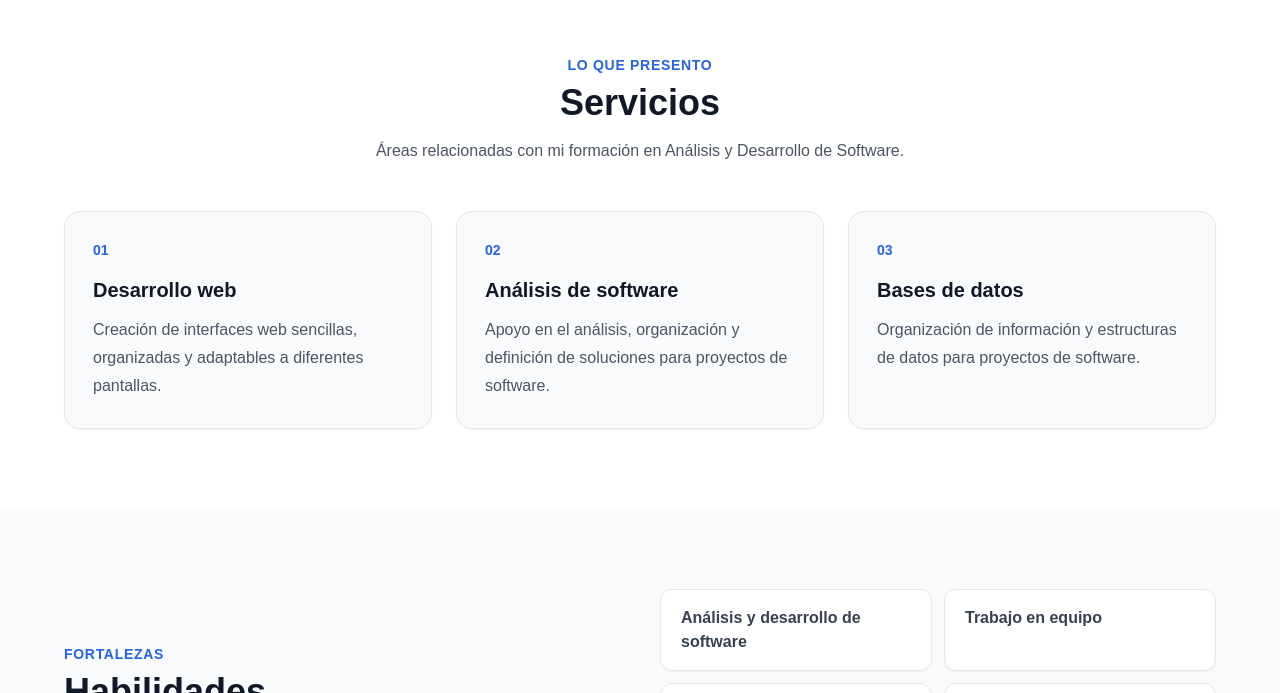
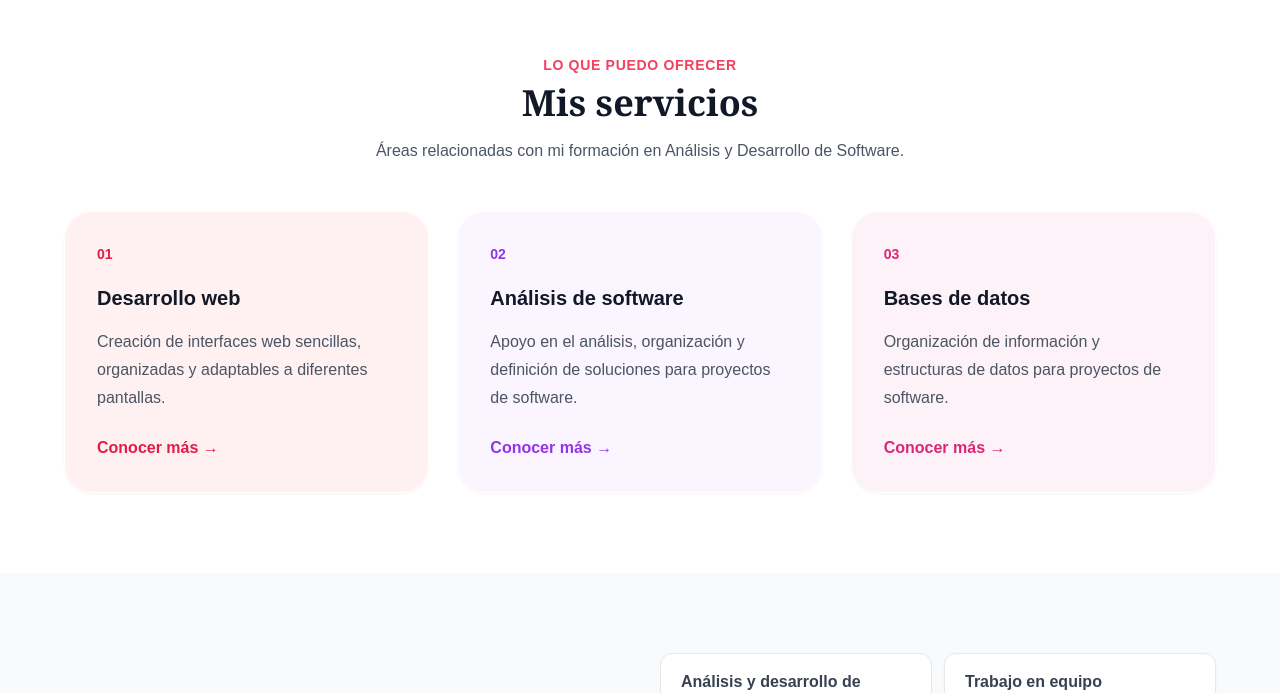
Before and after one commit to hinestrozadayana870-lang/Portafolio, a React (Vite) app: page / in a window 1280 px wide. Shown: the part 840-1533 px from the top of the page. Built offline with nearby package versions, Linux system fonts and the light colour scheme.

Commit message:
Aplicar estilo femenino al portafolio

```diff
--- a/src/components/Servicios.jsx
+++ b/src/components/Servicios.jsx
@@ -1,15 +1,24 @@
 const servicios = [
   {
+    numero: "01",
     nombre: "Desarrollo web",
     texto: "Creación de interfaces web sencillas, organizadas y adaptables a diferentes pantallas.",
+    fondo: "bg-rose-50",
+    color: "text-rose-600",
   },
   {
+    numero: "02",
     nombre: "Análisis de software",
     texto: "Apoyo en el análisis, organización y definición de soluciones para proyectos de software.",
+    fondo: "bg-purple-50",
+    color: "text-purple-600",
   },
   {
+    numero: "03",
     nombre: "Bases de datos",
     texto: "Organización de información y estructuras de datos para proyectos de software.",
+    fondo: "bg-pink-50",
+    color: "text-pink-600",
   },
 ];
 
@@ -18,22 +27,25 @@ const Servicios = () => {
     <section id="servicios" className="bg-white px-6 py-20">
       <article className="mx-auto max-w-6xl">
         <header className="mx-auto mb-12 max-w-2xl text-center">
-          <p className="text-sm font-bold uppercase tracking-wider text-blue-600">Lo que presento</p>
-          <h2 className="mt-2 text-3xl font-extrabold text-gray-900 md:text-4xl">
-            Servicios
+          <p className="text-sm font-bold uppercase tracking-wider text-rose-500">
+            Lo que puedo ofrecer
+          </p>
+          <h2 className="mt-2 font-serif text-4xl font-bold text-gray-900">
+            Mis servicios
           </h2>
           <p className="mt-4 text-gray-600">
             Áreas relacionadas con mi formación en Análisis y Desarrollo de Software.
           </p>
         </header>
 
-        <ul className="grid gap-6 md:grid-cols-3">
-          {servicios.map((servicio, indice) => (
+        <ul className="grid gap-7 md:grid-cols-3">
+          {servicios.map((servicio) => (
             <li key={servicio.nombre}>
-              <article className="h-full rounded-2xl border border-gray-200 bg-gray-50 p-7 shadow-sm transition hover:-translate-y-1 hover:shadow-md">
-                <p className="text-sm font-bold text-blue-600">0{indice + 1}</p>
-                <h3 className="mt-4 text-xl font-bold text-gray-900">{servicio.nombre}</h3>
-                <p className="mt-3 leading-7 text-gray-600">{servicio.texto}</p>
+              <article className={"h-full rounded-[1.75rem] border border-white p-8 shadow-sm transition hover:-translate-y-1 hover:shadow-lg " + servicio.fondo}>
+                <p className={"text-sm font-extrabold " + servicio.color}>{servicio.numero}</p>
+                <h3 className="mt-5 text-xl font-bold text-gray-900">{servicio.nombre}</h3>
+                <p className="mt-4 leading-7 text-gray-600">{servicio.texto}</p>
+                <p className={"mt-6 font-semibold " + servicio.color}>Conocer más →</p>
               </article>
             </li>
           ))}
```
